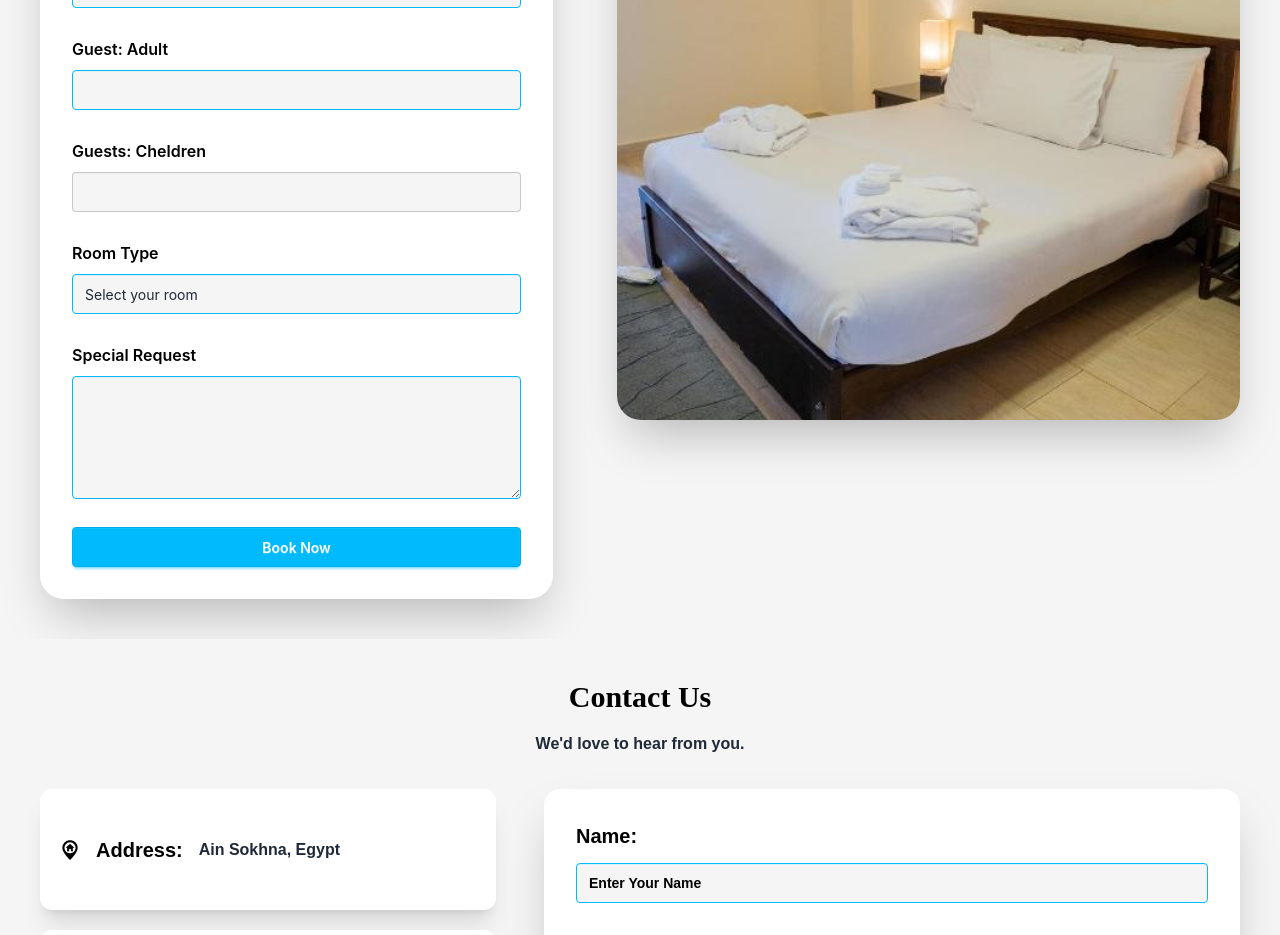
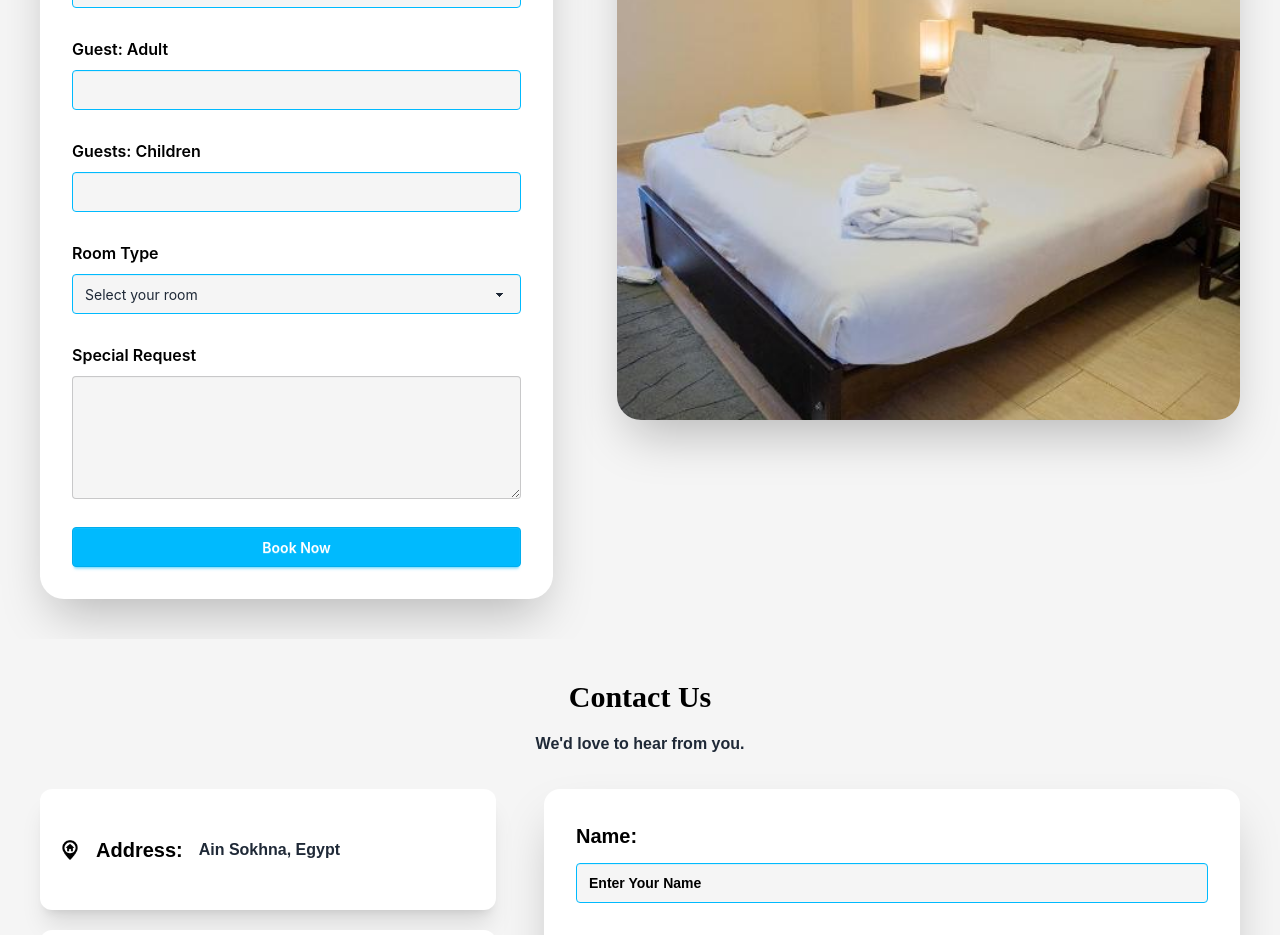
Before and after one commit to Eslam-Mohamed-1892/El-Fanar-Hotel, a React (Vite) app: page / in a window 1280 px wide. Shown: the part 2980-3915 px from the top of the page. Built offline with nearby package versions, Linux system fonts and the light colour scheme.

Commit message:
add local storage to booking section

```diff
--- a/src/pages/Booking.jsx
+++ b/src/pages/Booking.jsx
@@ -5,6 +5,7 @@ import * as Yup from "yup";
 import toast from "react-hot-toast";
 
 export default function Booking() {
+  const today = new Date().toISOString().split("T")[0];
   const bookingSchema = Yup.object({
     checkIn: Yup.date()
       .required("Check In date is required"),
@@ -67,18 +68,24 @@ export default function Booking() {
 
     validationSchema: bookingSchema,
 
-    onSubmit: (values, { resetForm }) => {
+onSubmit: (values, { resetForm }) => {
+  toast.success("Booking request sent successfully!");
 
-      toast.success("Booking request sent successfully!");
+  const oldBookings =
+    JSON.parse(localStorage.getItem("booking")) || [];
 
-      localStorage.setItem(
-        "booking",
-        JSON.stringify(values)
-      );
+  const updatedBookings = [
+    ...oldBookings,
+    values,
+  ];
 
-      resetForm();
-    }
-  });
+  localStorage.setItem(
+    "booking",
+    JSON.stringify(updatedBookings)
+  );
+
+  resetForm();
+}  });
   useEffect(() => {
     const childrenCount = Number(formik.values.children);
 
@@ -88,7 +95,7 @@ export default function Booking() {
         formik.values.age.slice(0, childrenCount)
       );
     }
-  }, [formik.values.children]);
+  }, [formik.values.children, formik.values.age]);
   return (
     <section
       id='booking'
@@ -109,6 +116,7 @@ export default function Booking() {
             <input
               id='checkIn'
               type="date"
+              min={today}
               name='checkIn'
               onBlur={formik.handleBlur}
               value={formik.values.checkIn}
@@ -129,6 +137,7 @@ export default function Booking() {
             <input
               id='checkOut'
               type="date"
+              min={formik.values.checkIn || today}
               name='checkOut'
               onBlur={formik.handleBlur}
               value={formik.values.checkOut}
@@ -167,7 +176,7 @@ export default function Booking() {
             )}
           </div>
           <div className='flex flex-col gap-2'>
-            <label htmlFor="children" className='font-semibold text-black leading-relaxed'>Guests: Cheldren</label>
+            <label htmlFor="children" className='font-semibold text-black leading-relaxed'>Guests: Children</label>
             <input
               id='children'
               type="number"
@@ -177,7 +186,7 @@ export default function Booking() {
               max='10'
               value={formik.values.children}
               onChange={formik.handleChange}
-              className='input w-full focus:shadow-2xl transition-all text-[#1F2937] bg-neutral-100'
+              className='input input-info w-full focus:shadow-2xl transition-all text-[#1F2937] bg-neutral-100'
             />
             {formik.touched.children && formik.errors.children && (
               <p className="text-red-500 text-sm">
@@ -213,12 +222,12 @@ export default function Booking() {
             <select
               id='roomType'
               name='roomType'
-              onBlur={formik.handleBlur}
+              // onBlur={formik.handleBlur}
               value={formik.values.roomType}
               onChange={formik.handleChange}
-              className={`input w-full focus:shadow-2xl transition-all text-[#1F2937] bg-neutral-100 ${formik.touched.roomType && formik.errors.roomType
-                ? "input-error"
-                : "input-info"
+              className={`select w-full focus:shadow-2xl transition-all text-[#1F2937] bg-neutral-100 ${formik.touched.roomType && formik.errors.roomType
+                ? "select-error"
+                : "select-info"
                 }`}
             >
               <option value="" disabled>
@@ -251,10 +260,7 @@ export default function Booking() {
               onBlur={formik.handleBlur}
               value={formik.values.request}
               onChange={formik.handleChange}
-              className={`textarea  w-full focus:shadow-2xl transition-all text-[#1F2937] bg-neutral-100 ${formik.touched.request && formik.errors.request
-                ? "input-error"
-                : "input-info"
-                }`}
+              className='textarea  w-full focus:shadow-2xl transition-all text-[#1F2937] bg-neutral-100 '
               rows={5}
             />
             {formik.touched.request && formik.errors.request && (
```
